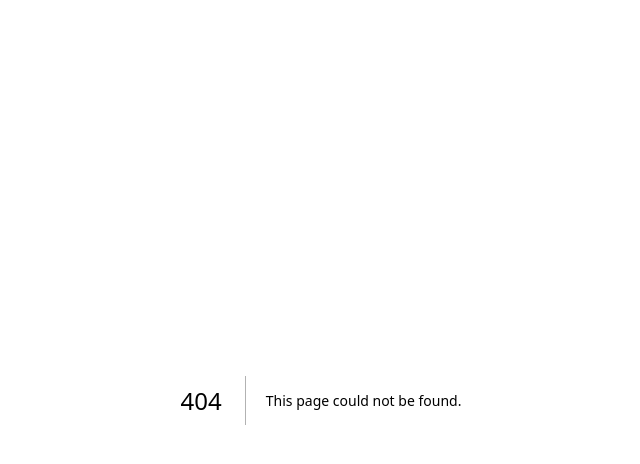
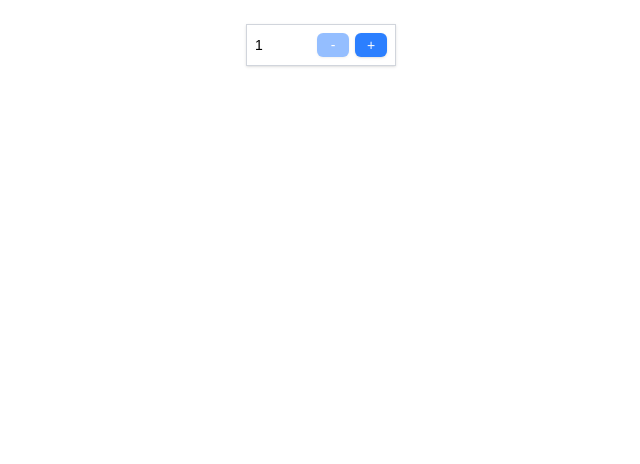
Before and after one commit to Neel0264/cprg306-assignments, a Next.js app: page /week-4 in a window 1280 px wide. Before the commit this address had no page. Shown: the top 464 px of the page, without its empty margins (319-959 px from the left). Built offline with nearby package versions, Linux system fonts and the light colour scheme.

Commit message:
Add Week 4 assignment component

```diff
--- /dev/null
+++ b/app/week-4/new-item.js
@@ -0,0 +1,45 @@
+'use client';
+import { useState } from 'react';
+
+export default function NewItem() {
+  const [qty, updateQty] = useState(1);
+
+  const increase = () => {
+    if (qty < 20) updateQty(qty + 1);
+  };
+
+  const decrease = () => {
+    if (qty > 1) updateQty(qty - 1);
+  };
+
+  return (
+
+    <div className="flex justify-center mt-0.2">
+      <div className="flex items-center justify-between bg-white border border-gray-300 px-2 py-2 w-[150px] shadow-sm">
+        <span className="text-sm text-black">{qty}</span>
+
+        <div className="flex gap-1.5">
+          <button
+            onClick={decrease}
+            disabled={qty === 1}
+            className={`bg-blue-500 text-white text-sm w-8 h-6 rounded-md shadow-sm flex items-center justify-center ${
+              qty === 1 ? 'opacity-50 cursor-not-allowed' : 'hover:bg-blue-600'
+            }`}
+          >
+            -
+          </button>
+
+          <button
+            onClick={increase}
+            disabled={qty === 20}
+            className={`bg-blue-500 text-white text-sm w-8 h-6 rounded-md shadow-sm flex items-center justify-center ${
+              qty === 20 ? 'opacity-50 cursor-not-allowed' : 'hover:bg-blue-600'
+            }`}
+          >
+            +
+          </button>
+        </div>
+      </div>
+    </div>
+  );
+}
--- /dev/null
+++ b/app/week-4/page.js
@@ -0,0 +1,9 @@
+import NewItem from './new-item';
+
+export default function WeekFourPage() {
+  return (
+    <main className="p-6">
+      <NewItem />
+    </main>
+  );
+}
```
